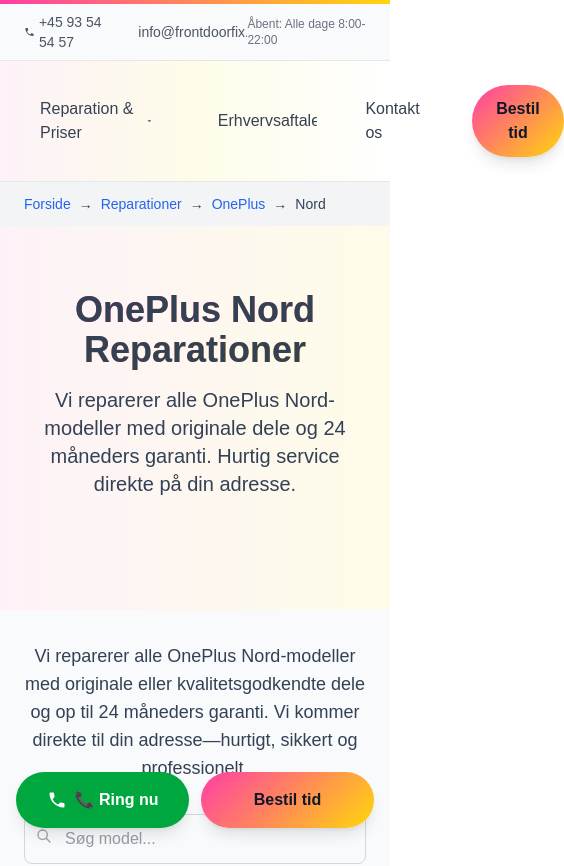
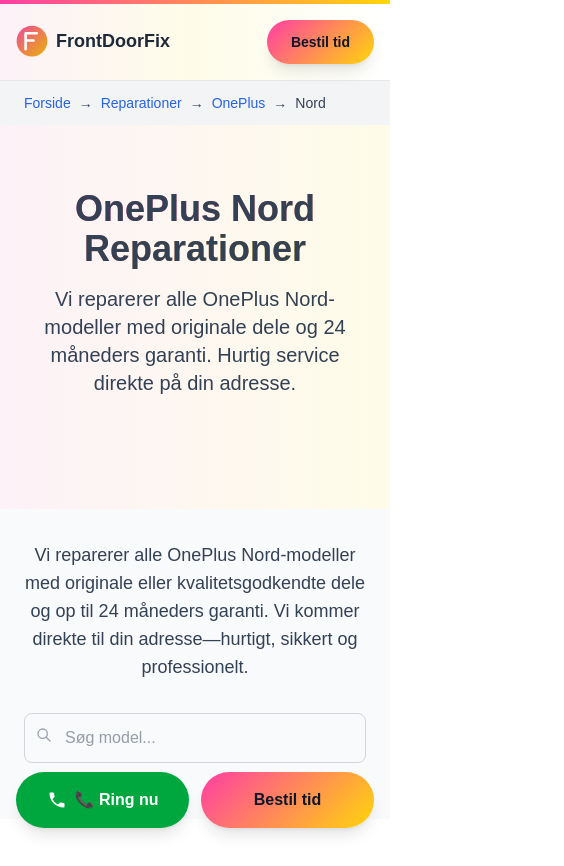
Before and after one commit to hamzaalrachid1-cyber/frontdoorfix, a Next.js app: page /reparationer/oneplus/nord in a window 390 px wide. Shown: the top 866 px of the page, 564 px wide, since content can reach past the window. Built offline with nearby package versions, Linux system fonts and the light colour scheme.

Commit message:
Fix mobile responsive design: add viewport, hide nav on mobile, fix hero section

```diff
--- a/src/app/layout.tsx
+++ b/src/app/layout.tsx
@@ -24,6 +24,7 @@
   metadataBase: new URL("https://frontdoorfix.dk"),
   title: "Frontdoorfix - Mobilreparation i København",
   description: "Hurtig og pålidelig mobil- og elektronikreparation direkte på din adresse i København, omegn og Nordsjælland. 24 måneders garanti på skærme.",
+  viewport: "width=device-width, initial-scale=1, maximum-scale=5",
   alternates: {
     canonical: "/",
     languages: {
@@ -67,7 +68,7 @@
         <BookingModalProvider>
           <GlobalBookNowBinder />
           <div className="bar-gradient" />
-        <div className="bg-gray-50 border-b border-gray-200">
+        <div className="hidden md:block bg-gray-50 border-b border-gray-200">
           <div className="mx-auto max-w-6xl px-6 py-2 flex items-center justify-between text-sm text-gray-600">
             <div className="flex items-center gap-4">
               <a href="tel:+4593545457" className="hover:text-gray-800 flex items-center gap-1">
@@ -89,12 +90,14 @@
           </div>
         </div>
         <header className="bg-gradient-to-r from-pink-50 via-yellow-50 to-white border-b border-gray-200">
-          <div className="mx-auto max-w-6xl p-6 flex items-center justify-between">
-        <Link href="/" className="flex items-center gap-3 hover:opacity-80 transition-opacity logo-animate">
-          <FLogo size={40} />
-          <span className="text-2xl font-bold text-gray-800">FrontDoorFix</span>
+          <div className="mx-auto max-w-6xl px-4 md:px-6 py-4 md:py-6 flex items-center justify-between">
+        <Link href="/" className="flex items-center gap-2 md:gap-3 hover:opacity-80 transition-opacity logo-animate">
+          <FLogo size={32} />
+          <span className="text-lg md:text-2xl font-bold text-gray-800">FrontDoorFix</span>
         </Link>
-            <div className="flex items-center gap-8">
+
+            {/* Desktop Navigation */}
+            <div className="hidden lg:flex items-center gap-8">
               <nav className="flex items-center gap-8 text-base text-gray-700">
                 <div className="relative group">
                   <Link href="/reparationer" className="nav-link flex items-center gap-1">
@@ -120,6 +123,11 @@
                 <a href="/kontakt" className="nav-link">Kontakt os</a>
               </nav>
               <BookNowButton className="btn-gradient px-6 py-2 rounded-full font-semibold hover:opacity-90 transition-opacity" />
+            </div>
+
+            {/* Mobile: Just CTA button */}
+            <div className="lg:hidden">
+              <BookNowButton className="btn-gradient px-4 py-2 text-sm rounded-full font-semibold hover:opacity-90 transition-opacity" />
             </div>
           </div>
         </header>
--- a/src/app/page.tsx
+++ b/src/app/page.tsx
@@ -9,21 +9,21 @@
     <div className="min-h-screen">
       <main>
         {/* Hero Section */}
-        <section className="py-20 px-6 animate-fade-in">
+        <section className="py-12 md:py-20 px-4 md:px-6 animate-fade-in">
           <div className="mx-auto max-w-6xl">
-            <div className="grid md:grid-cols-2 gap-12 items-center">
+            <div className="grid md:grid-cols-2 gap-8 md:gap-12 items-center">
               {/* Left Content */}
               <div className="text-center md:text-left animate-fade-in-right animate-delay-100">
 
                 {/* Main Headline */}
-                <h1 className="text-4xl md:text-5xl font-bold text-gray-800 mb-8 leading-tight animate-fade-in-up animate-delay-200">
+                <h1 className="text-3xl md:text-4xl lg:text-5xl font-bold text-gray-800 mb-6 md:mb-8 leading-tight animate-fade-in-up animate-delay-200">
                   <span className="bg-gradient-to-r from-pink-500 to-yellow-500 bg-clip-text text-transparent">
                     <span id="rotating-headline">Vi fikser din mobil – dér hvor du er</span>
                   </span>
                 </h1>
 
                 {/* Description */}
-                <p className="text-xl text-gray-600 mb-12 max-w-2xl">
+                <p className="text-lg md:text-xl text-gray-600 mb-8 md:mb-12 max-w-2xl">
                   Nem og tryg reparation uden at forlade hjemmet eller kontoret.
                   Hurtigt, professionelt og med garanti.
                 </p>
@@ -36,26 +36,26 @@
               {/* Right Content - Van */}
               <div className="flex flex-col items-end gap-6">
         <div className="w-full max-w-3xl drive-stage flex justify-center items-center relative">
-          {/* Floating pill badges around the van */}
-          <div className="absolute top-2 left-8 z-10">
+          {/* Floating pill badges around the van - Hidden on mobile, shown on md+ */}
+          <div className="hidden md:block absolute top-2 left-8 z-10">
             <div className="px-5 py-3 text-xs font-bold text-white shadow-xl rounded-full brand-gradient transform rotate-2 opacity-80">
               🚐 Reparation på stedet
             </div>
           </div>
 
-          <div className="absolute top-2 right-8 z-10">
+          <div className="hidden md:block absolute top-2 right-8 z-10">
             <div className="px-5 py-3 text-xs font-bold text-white shadow-xl rounded-full brand-gradient transform -rotate-2 opacity-80">
               ⚡ Hurtigt og effektivt
             </div>
           </div>
 
-          <div className="absolute top-12 left-8 z-10">
+          <div className="hidden md:block absolute top-12 left-8 z-10">
             <div className="px-5 py-3 text-xs font-bold text-white shadow-xl rounded-full brand-gradient transform rotate-1 opacity-80">
               😊 Kun glade kunder
             </div>
           </div>
 
-          <div className="absolute top-12 right-8 z-10">
+          <div className="hidden md:block absolute top-12 right-8 z-10">
             <div className="px-5 py-3 text-xs font-bold text-white shadow-xl rounded-full brand-gradient transform -rotate-1 opacity-80">
               💰 Fair og gennemsigtige priser
             </div>
--- a/src/data/media-index.json
+++ b/src/data/media-index.json
@@ -1728,5 +1728,15 @@
     "size": 46085,
     "uploadedAt": "2025-11-05T09:22:04.499Z",
     "usedBy": []
+  },
+  {
+    "id": "media-1762430675009",
+    "filename": "76---edited-1762430675009.png",
+    "url": "/uploads/76---edited-1762430675009.png",
+    "alt": "MacBook serie image",
+    "type": "image",
+    "size": 407008,
+    "uploadedAt": "2025-11-06T12:04:35.012Z",
+    "usedBy": []
   }
 ]
--- a/src/data/series/apple/macbook.json
+++ b/src/data/series/apple/macbook.json
@@ -5,7 +5,7 @@
   "slug": "macbook",
   "descriptionShort": "MacBook serie reparationer",
   "icon": "",
-  "image": "https://www.idriverep.dk/wp-content/uploads/2025/09/Untitled-design-51.png",
+  "image": "/uploads/76---edited-1762430675009.png",
   "isActive": true,
   "sortOrder": 3
 }
```
Also changed, not shown: 1 other file (tests, documents, lock files or other folders).
